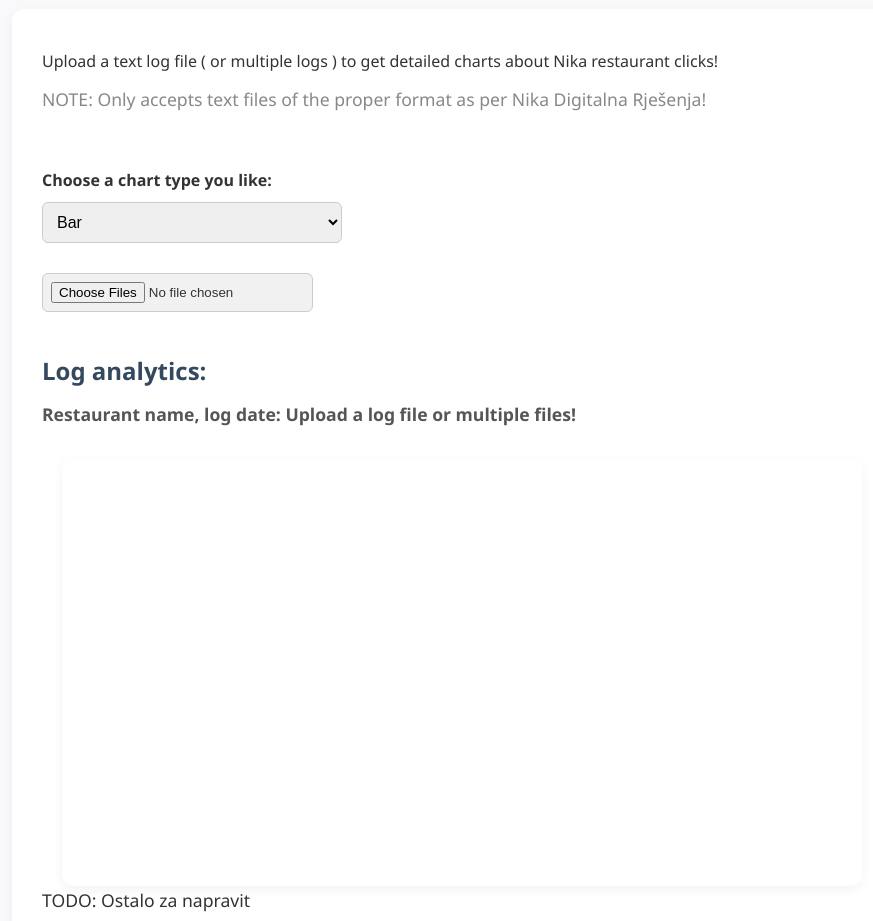
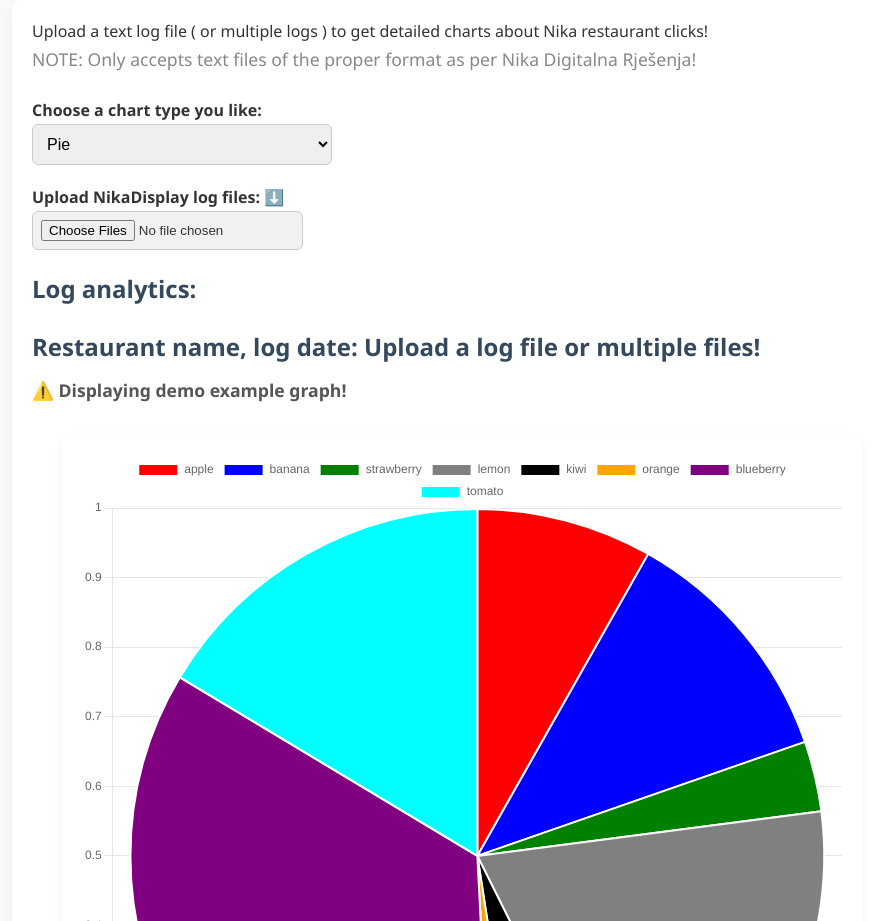
Before and after one commit to AlenMandic/LogAnalyzer, a plain HTML site: page index.html in a window 1280 px wide. Shown: the part 95-1016 px from the top of the page, without its empty margins (178-1051 px from the left). Drawn offline with nearby package versions, Linux system fonts and the light colour scheme.

Commit message:
Overall improvements and to-dos completion

```diff
--- a/chart.js
+++ b/chart.js
@@ -4,9 +4,21 @@ const selectChartType = document.getElementById("chartType");
 selectChartType.addEventListener("change", handleSelectChange);
 
 function handleSelectChange(e) {
-    selectChartType.value = e.target.value;
+  selectChartType.value = e.target.value;
 }
 
+export const dummyData = {
+  apple: 5,
+  banana: 7,
+  strawberry: 2,
+  lemon: 12,
+  kiwi: 3,
+  orange: 1,
+  blueberry: 21,
+  tomato: 10,
+};
+
+// class for exporting Chart.JS
 export class LogChart {
   constructor(data, canvas) {
     this.data = data;
@@ -15,14 +27,14 @@ export class LogChart {
 
   renderLogChart() {
     new Chart(this.canvas, {
-      type: selectChartType.value,  // Vamo moze bit: bar, pie, radar, doughnut, line
+      type: selectChartType.value, // we can use: bar, pie, radar, doughnut, line
       data: {
         labels: Object.keys(this.data),
         datasets: [
           {
             label: "Times Clicked",
             data: Object.values(this.data),
-            backgroundColor: ["red", "blue", "green"],
+            backgroundColor: backgroundColorsDefault,
           },
         ],
       },
@@ -37,6 +49,31 @@ export class LogChart {
     });
   }
 
+  displayDemoExample() {
+    new Chart(this.canvas, {
+      type: selectChartType.value, // we can use: bar, pie, radar, doughnut, line
+      data: {
+        labels: Object.keys(this.data),
+        datasets: [
+          {
+            label: "Times Clicked",
+            data: Object.values(this.data),
+            backgroundColor: backgroundColorsDefault,
+          },
+        ],
+      },
+      options: {
+        responsive: true,
+        scales: {
+          y: {
+            beginAtZero: true,
+          },
+        },
+      },
+    });
+  }
+
+  // Reset upon creating a new chart if one exists
   destroyLogChart() {
     let chartStatus = Chart.getChart("myChart"); // our existing Chart-Canvas id.
 
@@ -45,3 +82,34 @@ export class LogChart {
     }
   }
 }
+
+// colors for our graph labels
+const backgroundColorsDefault = [
+  "red",
+  "blue",
+  "green",
+  "gray",
+  "black",
+  "orange",
+  "purple",
+  "cyan",
+  "magenta",
+  "lime",
+  "teal",
+  "pink",
+  "yellow",
+  "navy",
+  "maroon",
+  "olive",
+  "aqua",
+  "coral",
+  "gold",
+  "indigo",
+  "salmon",
+  "turquoise",
+  "chocolate",
+  "crimson",
+  "darkgreen",
+  "darkblue",
+  "darkred",
+];
--- a/index.html
+++ b/index.html
@@ -4,10 +4,11 @@
     <meta charset="UTF-8" />
     <title>Log analyzer</title>
     <link rel="stylesheet" href="style.css" />
+    <link rel="icon" type="image/x-icon" href="chart-icon.png">
     <script src="https://cdn.jsdelivr.net/npm/chart.js"></script>
   </head>
   <body>
-    <h1>Log analyzer</h1>
+    <h1>Log analyzer 📊</h1>
     <div class="intro-actions">
       <p></p>
         Upload a text log file ( or multiple logs ) to get detailed charts about
@@ -20,31 +21,27 @@
 
       <label for="chartType">Choose a chart type you like:</label>
       <select name="chartType" id="chartType">
-        <option value="bar" selected>Bar</option>
-        <option value="pie">Pie</option>
+        <option value="pie" selected>Pie</option>
+        <option value="bar">Bar</option>
         <option value="radar">Radar</option>
         <option value="doughnut">Doughnut</option>
         <option value="line">Line</option>
       </select>
       <br />
 
-      <input type="file" id="log-file" name="log-file" accept=".txt" multiple />
+      <label for="chartType">Upload NikaDisplay log files: ⬇️</label><input type="file" id="log-file" name="log-file" accept=".txt" multiple />
 
+      <h4 id="error-warning">🚫 ERROR: Incorrect file format or file type. <br>Only load in properly formatted NikaDisplay logs.</h4>
       <h3>Log analytics:</h3>
-      <h4 id="r-name">
+      <h3 id="r-name">
         Restaurant name, log date: Upload a log file or multiple files!
-      </h4>
+      </h3>
+      <h4 id="demo-example">⚠️ Displaying demo example graph!</h4>
       <p class="small-note" id="analytics"></p>
       <div class="chart-container">
         <canvas id="myChart"></canvas>
+        <!-- <a href="mailto:tbd@gmail.com?subject=Log%20Analiza%20vašeg%20restorana!&body=Najpopularnije%20kategorije%20pritisnute%20na%20vašem%20NikaDisplay%20uređaju!" class="mail">✉️ Pošalji mail</a> -->
       </div>
-      <p>TODO: Ostalo za napravit</p>
-      <ul>
-        <li>Prikazat raspon datuma kada se unosi više file-ova ( dovršit handleDate klasu...) <br>Trenutno se vidi samo jedan datum.</li>
-        <li>Raspodjela jezika: Koji jezici se najviše klikaju</li>
-        <li>Dodat exportiranje chart-slike na mail:to</li>
-        <li>Dodat error indikacije za korisnika</li>
-      </ul>
     </div>
     <script type="module" src="main.js"></script>
   </body>
--- a/main.js
+++ b/main.js
@@ -3,46 +3,62 @@
 const fileInput = document.getElementById("log-file");
 const ctx = document.getElementById("myChart").getContext("2d");
 let restaurantName = document.getElementById("r-name");
+const demoExampleNote = document.getElementById("demo-example");
+const errorWarning = document.getElementById("error-warning");
 //let finalAnalytics = document.getElementById("analytics");
 let resultArray = []; // Reset
+let dateArray = [];
 
-export let timesClicked = {};
+let timesClicked = {};
+errorWarning.style.display = "none";
 
 import { LogChart } from "./chart.js"; // Chart logic from chart.js
+import { handleDates } from "./utils.js";
+import { handleString } from "./utils.js";
+import { dummyData } from "./chart.js";
 
 fileInput.addEventListener("change", handleLogFile);
 
-// Handle string operation, extracts every button which was clicked.
-function handleString(entry) {
-  const value = entry;
-  console.log("VALUE: ", value);
-
-  const result = value.split("\n")[0].replace("\r", ""); // Remove automatically added \r from result string endings.
-  console.log("RESULT: ", result);
-
-  return result;
-}
+// Display initial dummy graph instead of nothing
+const demoExample = new LogChart(dummyData, ctx);
+demoExample.displayDemoExample();
 
 function handleLogFile() {
+  dateArray = []; // Reset date array
+
   const logFiles = fileInput.files;
 
   console.log(logFiles);
 
   for (const textFile of logFiles) {
+    // handle loading in incorrect file types
+    if (!textFile.type.startsWith("text")) {
+      errorWarning.style.display = "block";
+      return;
+    }
+
     const reader = new FileReader();
 
     reader.readAsText(textFile);
 
     // Main handling logic
     reader.onload = () => {
+
+      // catch any errors during main logic
+      try {
+        demoExampleNote.style.display = "none";
+        errorWarning.style.display = "none";
+
         const values = reader.result;
-      console.log("VALUES FROM READER: ", values);
+        //console.log("VALUES FROM READER: ", values);
 
         const amountOfEntries = values.split("bottun;"); // Every button which was clicked.
 
-      restaurantName.innerHTML = `Restaurant name: ${values.split(";")[0]}, ${
-        values.split(";")[1]
-      }`;
+        restaurantName.innerHTML = `Restaurant ${values.split(";")[0]}, ${values
+          .split(";")[1]
+          .slice(0, -9)}`;
+
+        dateArray.push(`${values.split(";")[1].slice(0, -9)}`);
 
         // extract every single category name which was clicked.
         for (let i = 1; i < amountOfEntries.length; i++) {
@@ -52,7 +68,7 @@ function handleLogFile() {
         console.log(resultArray);
 
         // get the number of each category click. If they repeat increment.
-      // Ovaj kod je odlican nasa ga na internetu.
+        // ovaj kod je odlican nasa ga na internetu.
         timesClicked = {};
 
         resultArray.forEach((element) => {
@@ -68,10 +84,29 @@ function handleLogFile() {
         resultChart.destroyLogChart(); // Destroy any potentially existing instance of Chart/Canvas
 
         resultChart.renderLogChart();
+
+        // Handle dates and show accurate date range using dateHandler function
+        handleDates(dateArray);
+
+        // Display accurate date range for multiple log files
+        if (logFiles.length != 1) {
+          restaurantName.innerHTML = `Restaurant ${values.split(";")[0]}, ${
+            dateArray[0]
+          } - ${dateArray[dateArray.length - 1]}`;
+        }
+
+      } catch {
+        demoExampleNote.style.display = "block";
+        errorWarning.style.display = "block";
+      }
+
     };
 
     reader.onerror = () => {
-      console.error("Something went wrong", error);
+      demoExampleNote.style.display = "block";
+
+      // handle errors on reading files
+      console.error("Something went wrong during file-reading", error);
     };
   }
 }
--- a/style.css
+++ b/style.css
@@ -6,54 +6,55 @@
 }
 
 body {
-  font-family: 'Segoe UI', Tahoma, Geneva, Verdana, sans-serif;
+  font-family: "Segoe UI", Tahoma, Geneva, Verdana, sans-serif;
   background-color: #f9f9fb;
   color: #333;
   padding: 20px;
   line-height: 1.6;
 }
 
-/* Title */
 h1 {
   font-size: 2.5rem;
   color: #2c3e50;
   text-align: center;
-  margin-bottom: 20px;
+  margin-bottom: 10px;
 }
 
-/* Container for all content */
+#error-warning {
+  background-color: red;
+  border-radius: 5px;
+  padding: 20px;
+  color: white;
+  height: 120px;
+}
+
 .intro-actions {
   background-color: #fff;
-  padding: 30px;
+  padding: 20px;
   max-width: 900px;
   margin: 0 auto;
   border-radius: 12px;
   box-shadow: 0 4px 12px rgba(0, 0, 0, 0.05);
 }
 
-/* Paragraphs */
 .intro-actions p {
   font-size: 1.1rem;
-  margin-bottom: 10px;
 }
 
 .small-note {
   font-size: 0.95rem;
   color: #888;
-  margin-bottom: 20px;
 }
 
-/* Labels and selects */
 label {
   display: block;
-  margin-top: 20px;
-  margin-bottom: 8px;
   font-weight: 600;
 }
 
 select {
   padding: 10px;
   font-size: 1rem;
+  cursor: pointer;
   border: 1px solid #ccc;
   border-radius: 6px;
   width: 100%;
@@ -61,9 +62,7 @@ select {
   margin-bottom: 20px;
 }
 
-/* File input */
 input[type="file"] {
-  margin-top: 10px;
   padding: 8px;
   background-color: #f1f1f1;
   border: 1px solid #ccc;
@@ -72,9 +71,8 @@ input[type="file"] {
   max-width: 100%;
 }
 
-/* Headers */
 h3 {
-  margin-top: 40px;
+  margin-top: 20px;
   font-size: 1.5rem;
   color: #34495e;
 }
@@ -85,7 +83,6 @@ h4 {
   color: #555;
 }
 
-/* Chart Container */
 .chart-container {
   width: 100%;
   max-width: 800px;
@@ -97,13 +94,12 @@ h4 {
   height: auto;
 }
 
-/* Responsive canvas */
 canvas {
   width: 100% !important;
   height: auto !important;
 }
 
-/* Responsive tweaks */
+/* responzivnost na 600px ili manje */
 @media (max-width: 600px) {
   .intro-actions {
     padding: 20px;
--- /dev/null
+++ b/utils.js
@@ -0,0 +1,19 @@
+// Sort dates from oldest to newest to get the date range for logs. Uses JS's built in sort algorithm...
+export function handleDates(dateList) {
+  dateList.sort((a, b) => {
+    let c = new Date(a);
+    let d = new Date(b);
+    return c - d;
+  });
+}
+
+// Handle string operation, extracts every button which was clicked.
+export function handleString(entry) {
+  const value = entry;
+  console.log("VALUE: ", value);
+
+  const result = value.split("\n")[0].replace("\r", "").slice(0, -3); // Remove automatically added \r from result string endings, and removes language categories.
+  console.log("RESULT: ", result);
+
+  return result;
+}
```
Lines whose indentation alone changed are shown as unchanged.
